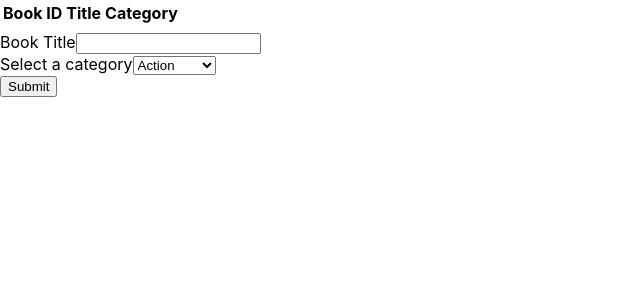
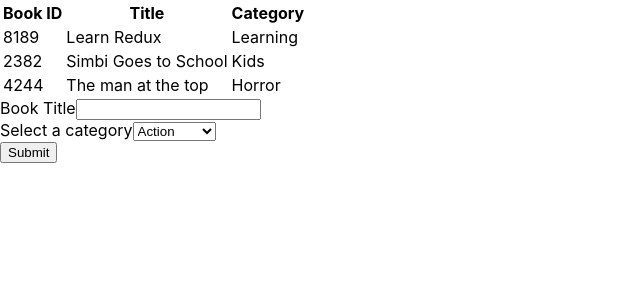
Before and after one commit to Maryjanee/Bookstore, a React (Create React App) app: page / in a window 1280 px wide. Shown: the top 300 px of the page, without its empty margins (0-640 px from the left). Built offline with nearby package versions, Linux system fonts and the light colour scheme.

Commit message:
update bookList to display books

```diff
--- a/src/containers/BookList.js
+++ b/src/containers/BookList.js
@@ -13,8 +13,14 @@ const BookList = ({ books }) => (
       </tr>
     </thead>
     <tbody>
-      <div>{books}</div>
-      <Book />
+      {books.map(book => (
+        <Book
+          key={book.id}
+          bookId={book.id}
+          bookCategory={book.category}
+          bookTitle={book.title}
+        />
+      ))}
     </tbody>
   </table>
 );
@@ -28,7 +34,7 @@ BookList.defaultProps = {
 };
 
 const mapStateToProps = state => ({
-  books: state.books,
+  books: state.bookReducer.books,
 });
 
 export default connect(mapStateToProps)(BookList);
```
